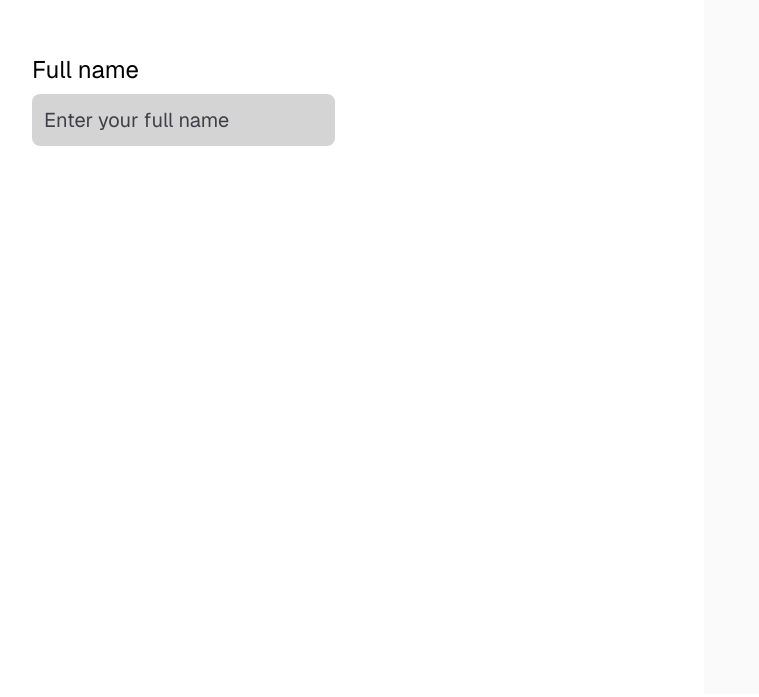
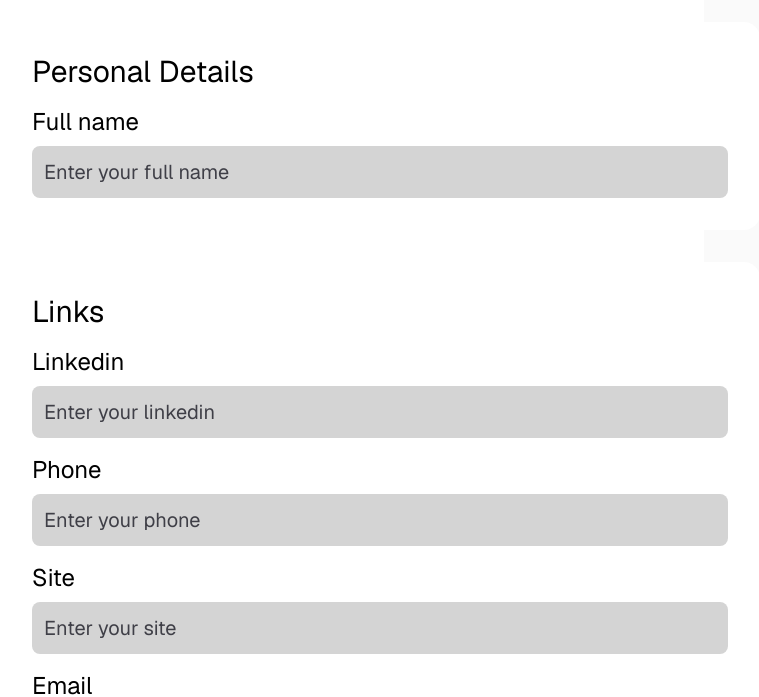
Before and after one commit to Buenohy/nextjs-resume-generator-cv, a Next.js app: page / in a window 1280 px wide. Shown: the part 106-803 px from the top of the page, without its empty margins (320-1079 px from the left). Built offline with nearby package versions, Linux system fonts and the light colour scheme.

Commit message:
feat: style card

```diff
--- a/src/app/components/Card.tsx
+++ b/src/app/components/Card.tsx
@@ -1,9 +1,14 @@
 import { ReactNode } from 'react';
-
 interface CardProps {
+  title: string;
   children: ReactNode;
 }
 
-export default function Card({ children }: CardProps) {
-  return <div className="rounded-2xl bg-white p-8">{children}</div>;
+export default function Card({ title, children }: CardProps) {
+  return (
+    <div className="rounded-2xl bg-white p-8 flex flex-col gap-4 min-w-190">
+      <h1 className="text-black text-3xl">{title}</h1>
+      {children}
+    </div>
+  );
 }
--- a/src/app/page.tsx
+++ b/src/app/page.tsx
@@ -5,9 +5,16 @@ export default function Home() {
   return (
     <div className="flex min-h-screen items-center justify-center bg-zinc-50 font-sans dark:bg-black">
       <main className="flex min-h-screen w-full max-w-3xl flex-col items-center justify-between py-32 px-16 bg-white dark:bg-black sm:items-start">
-        <div>
-          <Card>
+        <div className="flex flex-col gap-8">
+          <Card title="Personal Details">
             <Input title="Full name" placeholder="Enter your full name" />
+          </Card>
+          <Card title="Links">
+            <Input title="Linkedin" placeholder="Enter your linkedin" />
+            <Input title="Phone" placeholder="Enter your phone" />
+            <Input title="Site" placeholder="Enter your site" />
+            <Input title="Email" placeholder="Enter your email" />
+            <Input title="Github" placeholder="Enter your github" />
           </Card>
         </div>
       </main>
```
